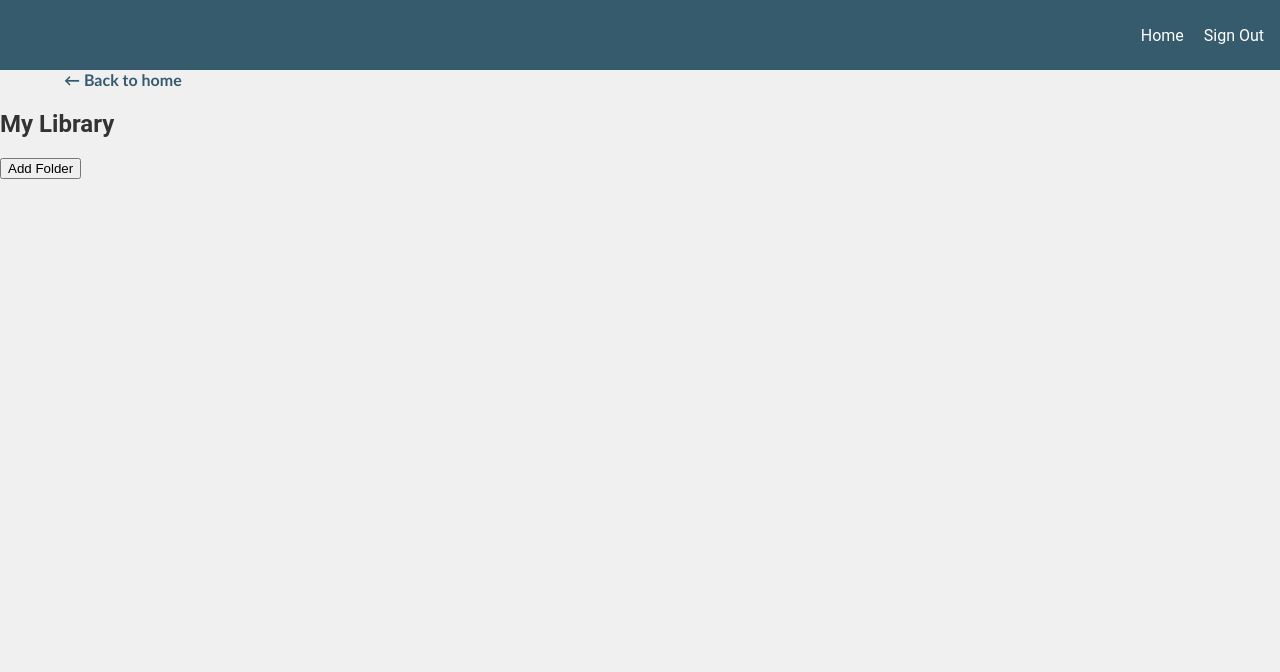
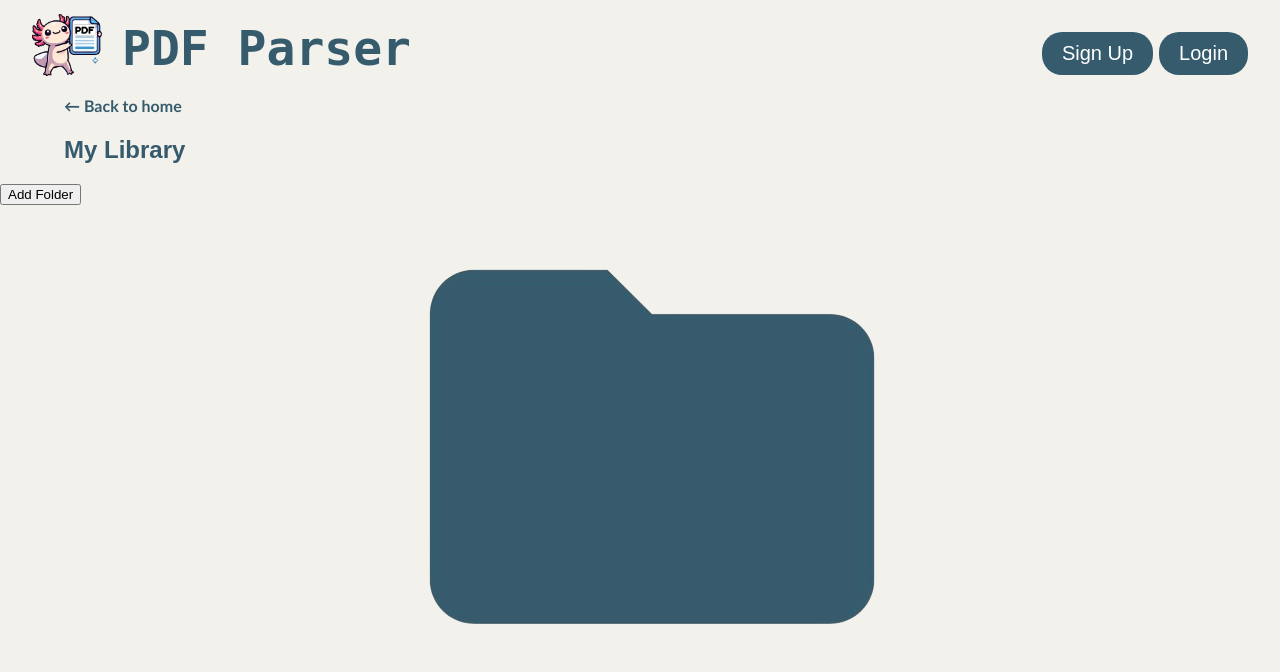
Before and after one commit to kaleb-asfaw/pdfParser, a Flask app: page /library in a window 1280 px wide. Shown: the top 672 px of the page. Run offline with Flask 3, Linux system fonts and the light colour scheme; some web fonts are replaced.

Commit message:
changes to visuals on library page

```diff
--- a/app/app.py
+++ b/app/app.py
@@ -49,13 +49,13 @@ def upload():
 
     if file and file.filename.endswith('.pdf'):
         # put temp.pdf in /func/pdf_placeholder
-        filename = 'temp.pdf'
+        filename = 'temp.pdf' # TODO: change to be unique for the user
         file_path = os.path.join(app.config['UPLOAD_FOLDER'], filename)
         file.save(file_path)
         print('FILE UPLOADED SUCCESSFULLY: ', file_path)  # success message
 
         # call get_summary (TODO: add functionality to get audio)
-        summary_text = get_summary_from_upload()
+        summary_text = get_summary_from_upload(filename)
         session['summary_text'] = summary_text
 
         # Delete the file after processing
--- a/app/static/main.css
+++ b/app/static/main.css
@@ -1,4 +1,14 @@
 /* styling for layout.html */
+
+h3{
+    font-family:'Trebuchet MS', 'Lucida Sans Unicode', 'Lucida Grande', 'Lucida Sans', Arial, sans-serif;
+    color: #365B6D;
+}
+
+h2, h5{
+    font-family:Arial, Helvetica, sans-serif;
+    color: #365B6D;
+}
 
 .inter-font {
   font-family: "Inter", sans-serif;
@@ -76,11 +86,6 @@ nav a {
 
 
 
-
-h3 {
-    color: #365B6D;
-    font-family:'Trebuchet MS', 'Lucida Sans Unicode', 'Lucida Grande', 'Lucida Sans', Arial, sans-serif
-}
 
 .left-text {
     text-align: left;
@@ -400,35 +405,7 @@ input {
 }
 
 /* Styling for library.html (content, headers, folders, etc.) */
-.library-body {
-    margin: 0;
-    font-family: 'Roboto', sans-serif;
-    background-color: #f0f0f0;
-    color: #333;
-}
 
-.header {
-    background-color: #365B6D;
-    padding: 1rem;
-    display: flex;
-    justify-content: space-between;
-    align-items: center;
-    color: #fff;
-}
-
-.header h1 {
-    margin: 0;
-}
-
-.header nav a {
-    margin-left: 1rem;
-    color: #fff;
-    text-decoration: none;
-}
-
-.header nav a:hover {
-    text-decoration: underline;
-}
 
 .back-link {
     display: inline-block;
@@ -446,6 +423,10 @@ input {
     transform: scale(1.1);
 }
 
+.left-margin {
+    margin-left: 4rem;
+}
+
 
 .library {
     display: flex;
@@ -456,18 +437,19 @@ input {
 }
 
 .folder {
-    background-color: #3f3f4e;
+    background-color: #fff;
     padding: 1rem;
     border-radius: 5px;
     width: 150px;
     text-align: center;
     cursor: pointer;
     transition: transform 0.2s, background-color 0.2s;
+    box-shadow: 0 4px 12px rgba(0, 0, 0, 0.15);
 }
 
 .folder:hover {
     transform: translateY(-5px);
-    background-color: #52526e;
+    background-color:#d3d3d3;
 }
 
 .folder img {
@@ -475,9 +457,9 @@ input {
     height: auto;
 }
 
-.folder p {
+.folder h5 {
     margin: 0.5rem 0 0;
-    color: #fff;
+    color: #365B6D;
 }
 
 .modal {
--- a/app/templates/library.html
+++ b/app/templates/library.html
@@ -1,25 +1,16 @@
-<!DOCTYPE html>
-<html lang="en">
-<head>
-    <meta charset="UTF-8">
-    <meta name="viewport" content="width=device-width, initial-scale=1.0">
-    <title>PDF Pal - My Library</title>
-    <link rel="stylesheet" href="../static/main.css">
-</head>
-<body class="library-body">
-    <header class="header">
-        <h1>PDF Pal</h1>
-        <nav>
-            <a href="home.html">Home</a>
-            <a href="login.html">Sign Out</a>
-        </nav>
-    </header>
+{% extends "layout.html" %}
+{% block content %}
     <main>
         <a href="home.html" class="back-link">← Back to home</a>
-        <h2>My Library</h2>
+
+        <h2 class="left-margin">My Library</h2>
+
         <button onclick="addFolder()">Add Folder</button>
         <div class="library" id="library">
             <!-- Folders will be dynamically inserted here -->
+            <img src="../static/blue-folder.png" alt="Folder" onclick="addFolder()">
+            <!-- <h5>Add Folder</h5> -->
+            <!-- <button onclick="renameFolder('${folderName}', this)">Rename</button> -->
         </div>
     </main>
     <div id="modal" class="modal">
@@ -30,19 +21,20 @@
             <ul id="audio-list"></ul>
         </div>
     </div>
+
     <script>
         let folderCount = 0; // Start with 0 folders
         const audioFiles = {}; // Object to store audio files for each folder
 
         function addFolder() {
             folderCount++;
-            const folderName = `untitled ${folderCount}`;
+            const folderName = `Untitled ${folderCount}`;
             const library = document.getElementById('library');
             const folder = document.createElement('div');
             folder.className = 'folder';
             folder.innerHTML = `
-                <img src="../static/icons8-folder-48.png" alt="Folder" onclick="openFolder('${folderName}')">
-                <p>${folderName}</p>
+                <img src="../static/blue-folder.png" alt="Folder" onclick="openFolder('${folderName}')">
+                <h5>${folderName}</h5>
                 <button onclick="renameFolder('${folderName}', this)">Rename</button>
             `;
             library.appendChild(folder);
@@ -118,5 +110,4 @@
             }
         });
     </script>
-</body class="library-body">
-</html>
+{% endblock content %}
```
